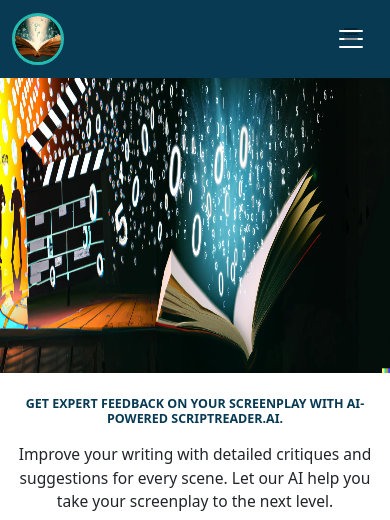
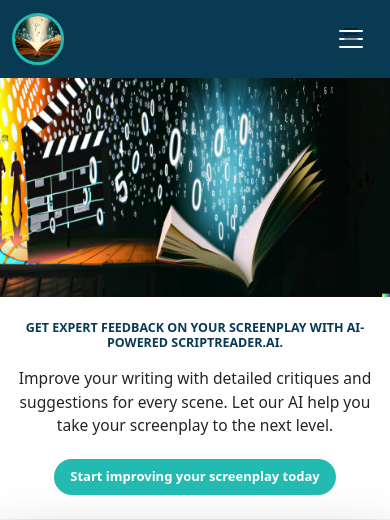
Before and after one commit to owly/sr, a PHP site: page /pages/home.html in a window 390 px wide. Shown: the top 520 px of the page. Run offline with PHP 8.4, Linux system fonts and the light colour scheme; some libraries are stand-ins or nearby versions.

Commit message:
Home banner issue resolved

```diff
--- a/pages/assets/css/style.css
+++ b/pages/assets/css/style.css
@@ -140,9 +140,6 @@ main {
 
 /*  Home Page */
 
-.home-banner {
-    height: 100vh;
-}
 
 .banner-text h1 {
     font-weight: bold;
@@ -386,17 +383,11 @@ table.dataTable thead .sorting_asc {
     .featureItem {
         height: fit-content !important;
     }
-    .home-banner {
-        height: 70vh;
-    }
 }
 
 @media screen and (max-width: 769px) {
     .video {
         height: 315px !important;
-    }
-    .home-banner {
-        height: 60vh;
     }
     .banner-text p {
         font-size: 4vw !important;
@@ -441,8 +432,5 @@ table.dataTable thead .sorting_asc {
     footer li {
         font-size: 14px;
     }
-    .home-banner {
-        height: 35vh;
-    }
 
 }
--- a/pages/home.html
+++ b/pages/home.html
@@ -75,7 +75,7 @@
 
         <section class="shadow-lg">
             <div class="banner-wrapper">
-                <img class="home-banner w-100 img-fluid" src="./assets/images/banner.jpg" alt="">
+                <img class="w-100 img-fluid" src="./assets/images/banner.jpg" alt="">
                 <div
                     class="banner-text py-sm-5 py-3 text-center text-white fs-1 d-flex justify-content-center flex-column align-items-center px-sm-5 px-3 mx-auto">
                     <div class="w-75 mobile_width">
```
Also changed, not shown: pages/assets/images/banner.jpg.
